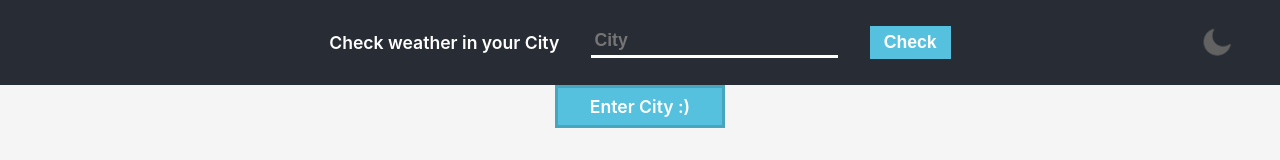
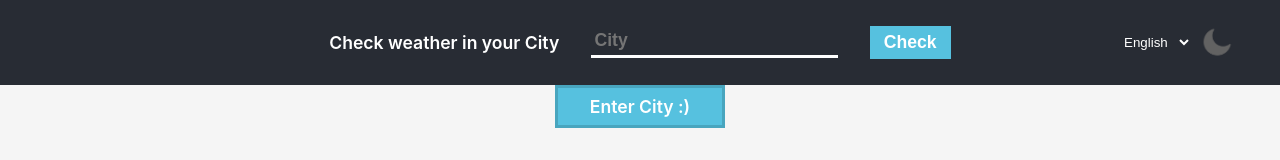
Before and after one commit to Hermes4/weather-app, a React (Create React App) app: page / in a window 1280 px wide. Shown: the top 160 px of the page. Built offline with nearby package versions, Linux system fonts and the light colour scheme.

Commit message:
languages

```diff
--- a/package.json
+++ b/package.json
@@ -9,6 +9,7 @@
     "node-sass": "^5.0.0",
     "react": "^17.0.2",
     "react-dom": "^17.0.2",
+    "react-intl": "^5.17.4",
     "react-scripts": "4.0.3",
     "web-vitals": "^1.1.1"
   },
--- a/src/components/City.js
+++ b/src/components/City.js
@@ -1,9 +1,12 @@
-import React, {useState} from 'react';
+import React, { useState } from 'react';
+// import { FormattedMessage } from 'react-intl';
 import '../style/header.scss';
 import '../style/App.scss';
 import WeatherResult from './WeatherResult';
 import light_mode from '../icons/sun.png'
 import dark_mode from '../icons/moon.png'
+import langs from '../translate/langs.json';
+
 
 //icons svg
 import clear from '../icons/01d.svg';
@@ -32,27 +35,32 @@ const City = () => {
     const [weatherData, setWeatherData] = useState(null);
     const [iconTheme, setIconTheme] = useState(dark_mode);
     const [selectedDay, setSelectedDay] = useState(false);
+    const [lang, setLang] = useState("EN");
 
-    const handleInputCity = (e) =>{
+    const handleInputCity = (e) => {
         setCityName(e.target.value)
     }
 
-    const getWeatherIcon = (iconId) =>{
-        if(document.body.classList.contains('dark_theme')){
-            switch(true){
-                case iconId >= 200 && iconId<=232:
+    const handleSelectLang = (e) => {
+        setLang(e.target.value);
+    }
+
+    const getWeatherIcon = (iconId) => {
+        if (document.body.classList.contains('dark_theme')) {
+            switch (true) {
+                case iconId >= 200 && iconId <= 232:
                     return stormWhite
 
-                case iconId>=300 && iconId<=321:
+                case iconId >= 300 && iconId <= 321:
                     return chanceRainWhite
 
-                case iconId >=500 && iconId<=531:
+                case iconId >= 500 && iconId <= 531:
                     return rainWhite
 
-                case iconId >= 600 && iconId<=622:
+                case iconId >= 600 && iconId <= 622:
                     return snow
 
-                case iconId >= 701 && iconId<=781:
+                case iconId >= 701 && iconId <= 781:
                     return fogWhite
 
                 case iconId === 800:
@@ -64,28 +72,28 @@ const City = () => {
                 case iconId === 802:
                     return mostlyCloudyWhite
 
-                case iconId >= 803 && iconId <=804:
+                case iconId >= 803 && iconId <= 804:
                     return cloudyWhite
 
                 default:
                     return undefinedIcon
 
             }
-        }else{
-            switch(true){
-                case iconId >= 200 && iconId<=232:
+        } else {
+            switch (true) {
+                case iconId >= 200 && iconId <= 232:
                     return storm
 
-                case iconId>=300 && iconId<=321:
+                case iconId >= 300 && iconId <= 321:
                     return chanceRain
 
-                case iconId >=500 && iconId<=531:
+                case iconId >= 500 && iconId <= 531:
                     return rain
 
-                case iconId >= 600 && iconId<=622:
+                case iconId >= 600 && iconId <= 622:
                     return snow
 
-                case iconId >= 701 && iconId<=781:
+                case iconId >= 701 && iconId <= 781:
                     return fog
 
                 case iconId === 800:
@@ -97,7 +105,7 @@ const City = () => {
                 case iconId === 802:
                     return mostlyCloudy
 
-                case iconId >= 803 && iconId <=804:
+                case iconId >= 803 && iconId <= 804:
                     return cloudy
 
                 default:
@@ -108,10 +116,10 @@ const City = () => {
 
     }
 
-    const actualCheckWeather = () =>{
-        fetch(`http://api.openweathermap.org/data/2.5/weather?q=${cityName}&appid=3addbbcbad994c4e8d2b11350c463c1f`,{
+    const actualCheckWeather = () => {
+        fetch(`http://api.openweathermap.org/data/2.5/weather?q=${cityName}&lang=${lang}&appid=3addbbcbad994c4e8d2b11350c463c1f`, {
             method: 'GET'
-        } )
+        })
             .then(response => response.json())
             .then(data => {
                 setActualWeatherData(data);
@@ -120,15 +128,15 @@ const City = () => {
 
             })
             .catch((error) => {
-            setActualWeatherData({cod: 'error'});
+                setActualWeatherData({ cod: 'error' });
                 console.error('Error', error)
             });
     }
 
-    const dailyWeather = (data) =>{
-        fetch(` https://api.openweathermap.org/data/2.5/onecall?lat=${data.coord.lat}&lon=${data.coord.lon}&exclude=minutely,hourly&lang=EN&appid=3addbbcbad994c4e8d2b11350c463c1f`,{
+    const dailyWeather = (data) => {
+        fetch(` https://api.openweathermap.org/data/2.5/onecall?lat=${data.coord.lat}&lon=${data.coord.lon}&exclude=minutely,hourly&lang=${lang}&appid=3addbbcbad994c4e8d2b11350c463c1f`, {
             method: 'GET'
-        } )
+        })
             .then(response => response.json())
             .then(data => {
                 setWeatherData(data);
@@ -137,44 +145,55 @@ const City = () => {
             .catch((error) => console.error('Error', error));
     }
 
+
+
     return (
         <>
             <div className="header">
                 <div className="search_city_box">
-            <label htmlFor="city" ><div className="font input_label" >Check weather in your City </div></label>
+                    <label htmlFor="city" ><div className="font input_label">
+                        {langs[lang].header.title}
+                        {/* <FormattedMessage id='header_title' defaultMessage='quote'/> */}
+                    </div></label>
                     <input
                         className="font input input_city-name"
                         type="text"
                         name="city"
-            placeholder="City"
+                        placeholder={langs[lang].header.placeholder}
                         value={cityName}
                         onChange={handleInputCity}
                     />
                     <div className="button_check">
-                <button className="btn" onClick={()=>{actualCheckWeather(); setSelectedDay(false);/*checkWeather()*/}}>Check</button>
+                        <button className="btn" onClick={() => { actualCheckWeather(); setSelectedDay(false);/*checkWeather()*/ }}>{langs[lang].header.button}</button>
                     </div>
-            <div className="button_change_theme" onClick={()=>{
+                    <div className="select_change_language">
+                        <select name="lang" id="lang" value={lang} onChange={handleSelectLang}>
+                            <option value="EN">English</option>
+                            <option value="PL">Polski</option>
+                        </select>
+                    </div>
+                    <div className="button_change_theme" onClick={() => {
 
                         document.body.classList.toggle('dark_theme');
 
-                    if(document.body.classList.contains('dark_theme')){
+                        if (document.body.classList.contains('dark_theme')) {
                             setIconTheme(light_mode);
                             actualWeatherData != null && getWeatherIcon(actualWeatherData.weather[0].id);
                             // setSelectedDay(false);
-                    }else{
+                        } else {
                             setIconTheme(dark_mode);
                             actualWeatherData != null && getWeatherIcon(actualWeatherData.weather[0].id);
                             // setSelectedDay(false);
                         }
                         // document.body.classList.contains('dark_theme') ? light_mode : dark_mode;
                     }}>
-                    <img src={iconTheme} alt="change theme" id="img"/>
+                        <img src={iconTheme} alt="change theme" id="img" />
                     </div>
                 </div>
             </div>
 
             <div className="weather_result" id="weather_result">
-            <WeatherResult actualWeather={actualWeatherData} dataWeather={weatherData} fIconWeather={getWeatherIcon} selectedDay={selectedDay}  setSelectedDay={setSelectedDay} />
+                <WeatherResult actualWeather={actualWeatherData} dataWeather={weatherData} fIconWeather={getWeatherIcon} selectedDay={selectedDay} setSelectedDay={setSelectedDay} />
             </div>
         </>
     );
--- a/src/style/header.scss
+++ b/src/style/header.scss
@@ -45,6 +45,18 @@
   }
 }
 
+.select_change_language {
+  position: absolute;
+  // float: right;
+  margin-left: 80%;
+  select {
+    background: #282c34;
+    color: white;
+    border: 0;
+    padding: 0.5rem;
+  }
+}
+
 @media (max-width: 825px) {
   .header {
     margin: 0;
--- /dev/null
+++ b/src/translate/langs.json
@@ -0,0 +1,38 @@
+{
+    "EN": {
+        "header": {
+            "title": "Check weather in your City",
+            "placeholder": "City",
+            "button": "Check"
+        },
+        "main": {
+            "feels_like": "Feels like",
+            "high_temp": "The high will be ",
+            "low_temp": "the low will be ",
+            "rain": "Rain",
+            "wind": "Wind",
+            "pressure": "Pressure",
+            "humidity": "Humidity",
+            "uv": "UV",
+            "dew_point": "Dew point"
+        }
+    },
+    "PL": {
+        "header": {
+            "title": "Sprawdź pogodę w swoim mieście",
+            "placeholder": "Miasto",
+            "button": "Sprawdź"
+        },
+        "main": {
+            "feels_like": "Odczuwalna",
+            "high_temp": "Najwyższa temperatura ",
+            "low_temp": "najniższa temperatura ",
+            "rain": "Deszcz",
+            "wind": "Wiatr",
+            "pressure": "Ciśnienie",
+            "humidity": "Wilgotność",
+            "uv": "UV",
+            "dew_point": "Rosa"
+        }
+    }
+}
```
Also changed, not shown: src/components/SelectDay.js (+13 -13 lines), 1 other file (tests, documents, lock files or other folders). Lines whose indentation alone changed are shown as unchanged.
